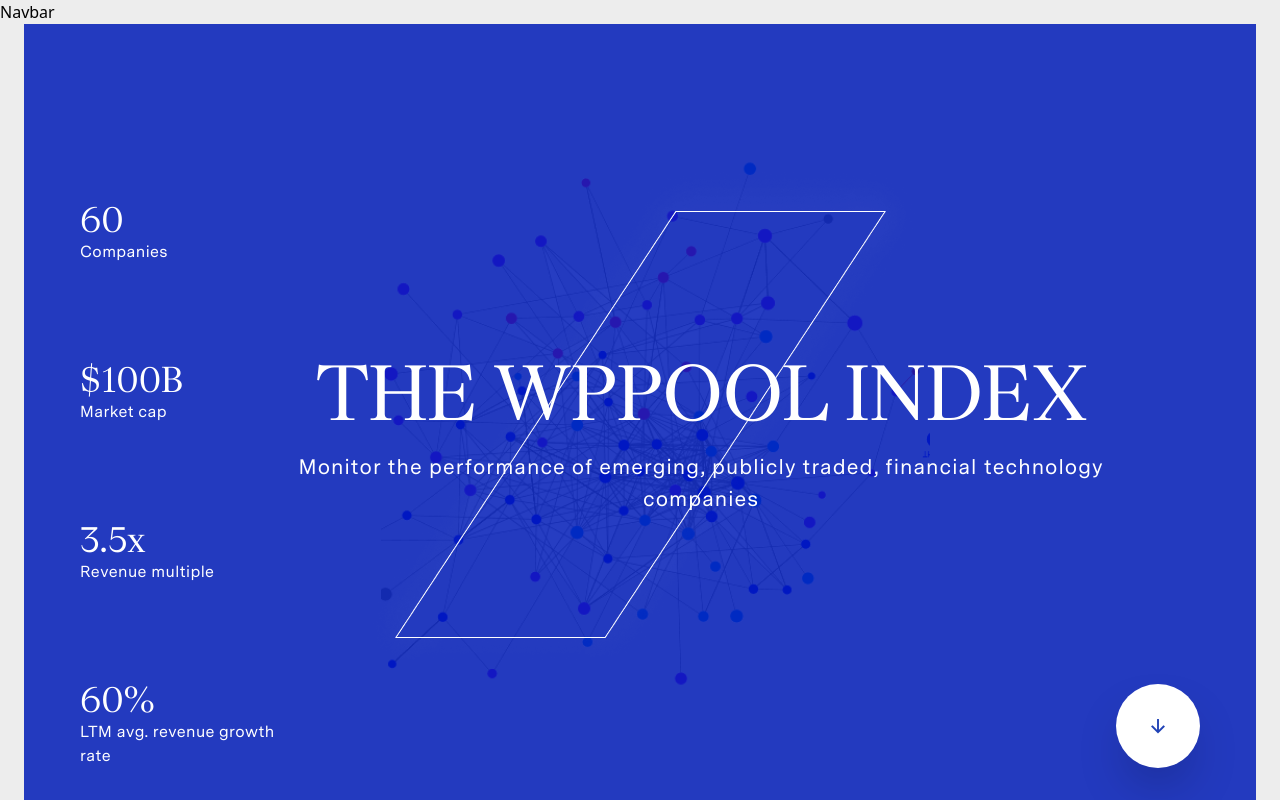
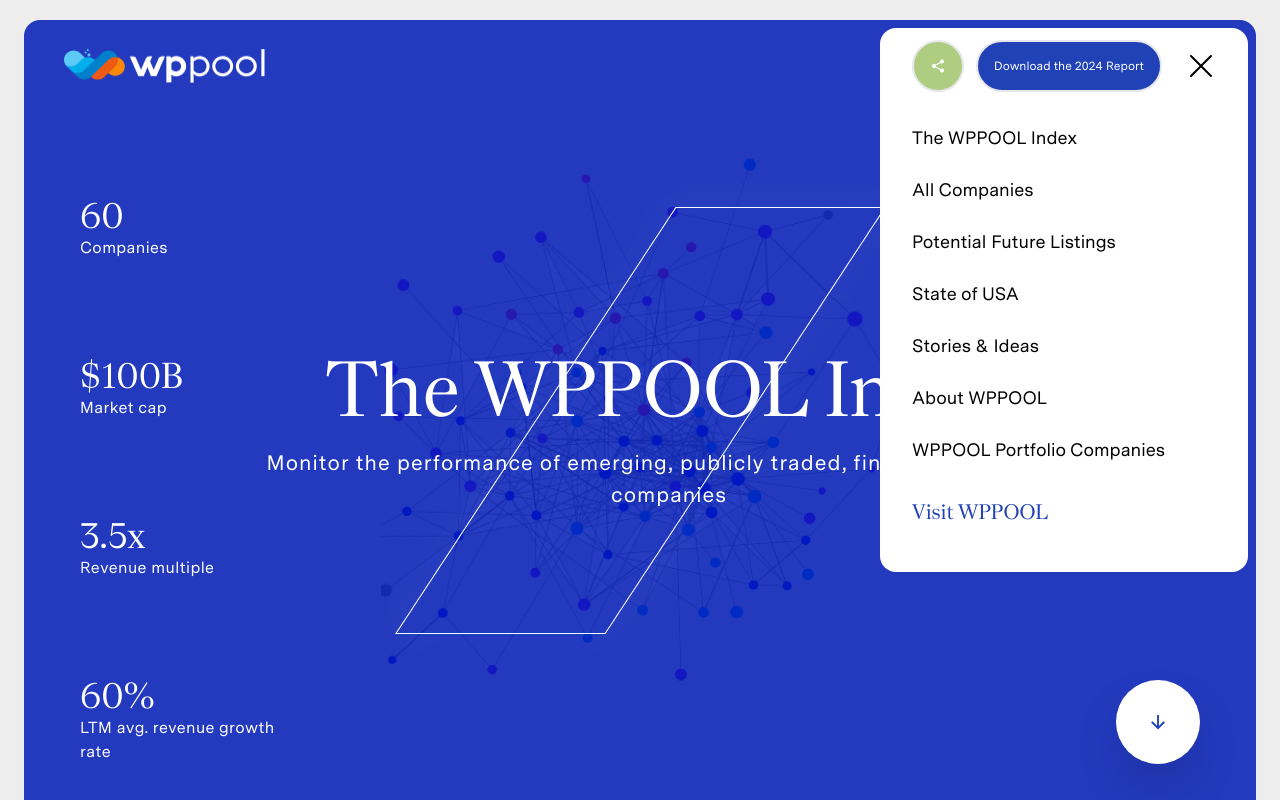
Before and after one commit to Mahin-Hasan/Figma-design-Implementation, a React (Vite) app: page / in a window 1280 px wide. Shown: the top 800 px of the page. Built offline with nearby package versions, Linux system fonts and the light colour scheme.

Commit message:
designed navbar with handburger menu button

```diff
--- a/src/App.jsx
+++ b/src/App.jsx
@@ -14,7 +14,7 @@
   return (
     <>
       <div className="bg-primary">
-          <Navbar />
+        <Navbar />
         <div className={`${styles.fixedPadding}`}>
           <Home />
           <Dashboard />
--- a/src/components/Home.jsx
+++ b/src/components/Home.jsx
@@ -5,9 +5,9 @@
 //adjusted bg color to hex #0019A3 | #001CB8
 const Home = () => {
   return (
-    <section>
+    <section className="pt-5">
       <div className="h-screen bg-matrix-pattern bg-auto bg-no-repeat bg-center relative">
-        <div className="absolute top-0 left-0 w-full h-full bg-[#001CB8] opacity-85">
+        <div className="absolute top-0 left-0 w-full h-full bg-[#001CB8] opacity-85 rounded-2xl">
           {/* Empty div for matrix bg overlay  */}
         </div>
         <div className="absolute top-0 left-0 w-full h-full bg-rectangleBG bg-auto bg-no-repeat bg-center">
@@ -27,12 +27,14 @@
               </div>
               <div className="">
                 <h1 className="font-Nantes text-4xl">60%</h1>
-                <p className="font-Messina tracking-wide">LTM avg. revenue growth rate</p>
+                <p className="font-Messina tracking-wide">
+                  LTM avg. revenue growth rate
+                </p>
               </div>
             </div>
-            <div>
+            <div className="-ms-20">
               <h1 className="text-[78px] text-white text-center font-Nantes">
-                THE WPPOOL INDEX
+                The WPPOOL Index
               </h1>
               <p className="font-Messina text-center text-white text-[21px] tracking-wider">
                 Monitor the performance of emerging, publicly traded, financial
--- a/src/components/Navbar.jsx
+++ b/src/components/Navbar.jsx
@@ -1,10 +1,87 @@
-// <nav className="w-full flex items-center py-5 fixed top-0 z-20 bg-primary">
+import { useState } from "react";
+import navIcon from "../assets/logo.png";
+import { IoShareSocial } from "react-icons/io5";
+import { AiOutlineMenu } from "react-icons/ai";
+import { RxCross1 } from "react-icons/rx";
+
 const Navbar = () => {
-    return (
-        <nav className="">
-            Navbar
-        </nav>
-    );
+  const [toggle, setToggle] = useState(true);
+  console.log(toggle);
+  return (
+    <nav className="fixed w-full top-0 z-20">
+      <div className="flex items-center py-5 mt-5 justify-between px-16 relative">
+        <div>
+          <img className="w-[200.52px] h-[34.63px]" src={navIcon} alt="" />
+        </div>
+        <div className="flex items-center gap-3">
+          <div className="border-2 rounded-full p-4 text-white">
+            <IoShareSocial className="text-base" />
+          </div>
+          <div className="border-2 rounded-full p-4 text-white me-3">
+            <p className="font-Messina text-xs">Download the 2024 Report</p>
+          </div>
+          <div
+            className="text-white text-3xl cursor-pointer"
+            onClick={() => setToggle(!toggle)}
+          >
+            <AiOutlineMenu />
+          </div>
+        </div>
+      </div>
+      <div
+        className={`${
+          !toggle ? "hidden" : ""
+        } justify-end py-3 me-8 px-8 bg-white absolute right-0 rounded-2xl top-7`}
+      >
+        <div className="flex items-center gap-3">
+          <div className="border-2 rounded-full p-4 text-white bg-[#AFCD80]">
+            <IoShareSocial className="text-base" />
+          </div>
+          <div className="border-2 rounded-full p-4 text-white me-3 bg-primaryBlue">
+            <p className="font-Messina text-xs">Download the 2024 Report</p>
+          </div>
+          <div
+            className=" text-3xl cursor-pointer"
+            onClick={() => setToggle(!toggle)}
+          >
+            <RxCross1 />
+          </div>
+        </div>
+        <div className="font-Messina mt-8">
+          <ul className="text-lg space-y-6">
+            <li>
+              <a href="">The WPPOOL Index</a>
+            </li>
+            <li>
+              <a href="">All Companies</a>
+            </li>
+            <li>
+              <a href="">Potential Future Listings</a>
+            </li>
+            <li>
+              <a href="">State of USA</a>
+            </li>
+            <li>
+              <a href="">Stories & Ideas</a>
+            </li>
+            <li>
+              <a href="">About WPPOOL</a>
+            </li>
+            <li>
+              <a href="">WPPOOL Portfolio Companies</a>
+            </li>
+          </ul>
+        </div>
+        <div className="font-Nantes text-primaryBlue text-[21px] my-8">
+          <ul>
+            <li>
+              <a href="">Visit WPPOOL</a>
+            </li>
+          </ul>
+        </div>
+      </div>
+    </nav>
+  );
 };
 
 export default Navbar;
--- a/src/styles.js
+++ b/src/styles.js
@@ -1,7 +1,6 @@
 const styles = {
   paddingX: "sm:px-16 px-6",
-  fixedPadding:"px-6",
-  Nantes: "font-family: NantesFont;"
+  fixedPadding:"sm:px-6 px-2",
 };
 
 export { styles };
--- a/tailwind.config.js
+++ b/tailwind.config.js
@@ -24,6 +24,7 @@
         "matrix-pattern": "url('/src/assets/matrix.png')",
         "rectangleBG": "url('/src/assets/Rectangle.png')",
         "sliderBG": "url('/src/assets/sliderBg.png')",
+        "navbarIcon": "url('/src/assets/logo.png')",
       }
     },
   },
```
